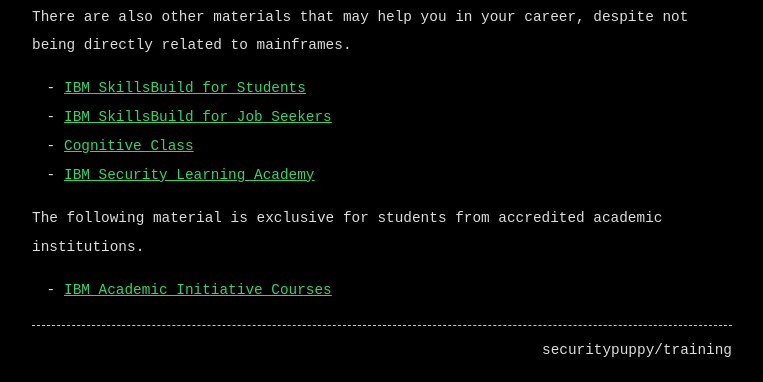
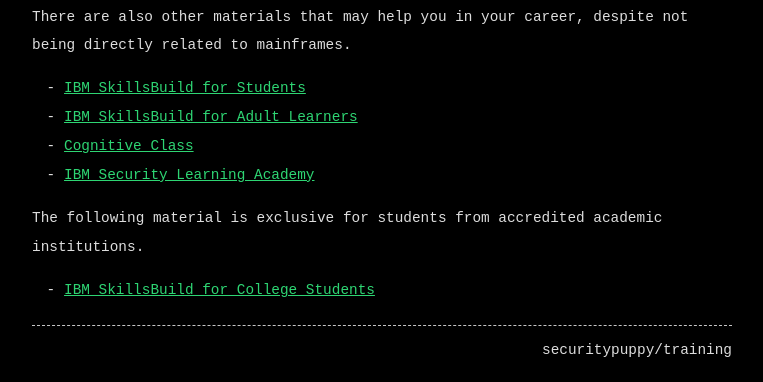
Before and after one commit to tanto259/securitypuppy, a Jekyll site: the page built from pages/training.md, in a window 1280 px wide and 900 px high, scrolled down 1475 px. Shown: the part 515-897 px from the top of the window, without its empty margins (258-1021 px from the left). Built offline with Jekyll 4.4.1, drawn with Linux system fonts in a browser that asks for light colours; some of the changed text lies outside the part shown.

```diff
--- a/pages/training.md
+++ b/pages/training.md
@@ -67,10 +67,10 @@ Materials in this section are often times specialized in nature, and would be mo
 There are also other materials that may help you in your career, despite not being directly related to mainframes.
 
 - [IBM SkillsBuild for Students](https://skillsbuild.org/students)
-- [IBM SkillsBuild for Job Seekers](https://skillsbuild.org/job-seekers)
+- [IBM SkillsBuild for Adult Learners](https://skillsbuild.org/adult-learners)
 - [Cognitive Class](https://cognitiveclass.ai/)
 - [IBM Security Learning Academy](https://www.securitylearningacademy.com/)
 
 The following material is exclusive for students from accredited academic institutions.
 
-- [IBM Academic Initiative Courses](https://www.ibm.com/academic/technology/badges)
+- [IBM SkillsBuild for College Students](https://skillsbuild.org/college-students)
```
Also changed, not shown: other parts of pages/training.md (+1 -1 lines), pages/links.md (+2 -2 lines).
